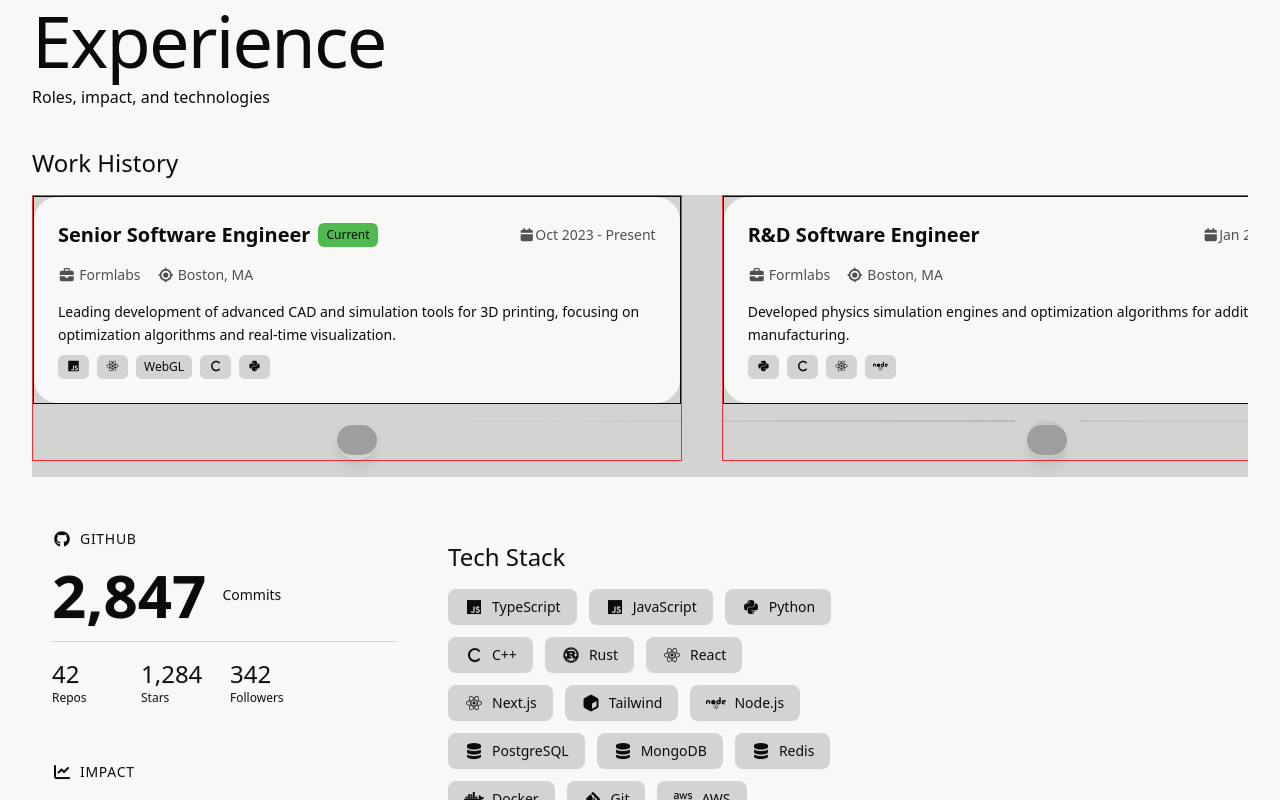
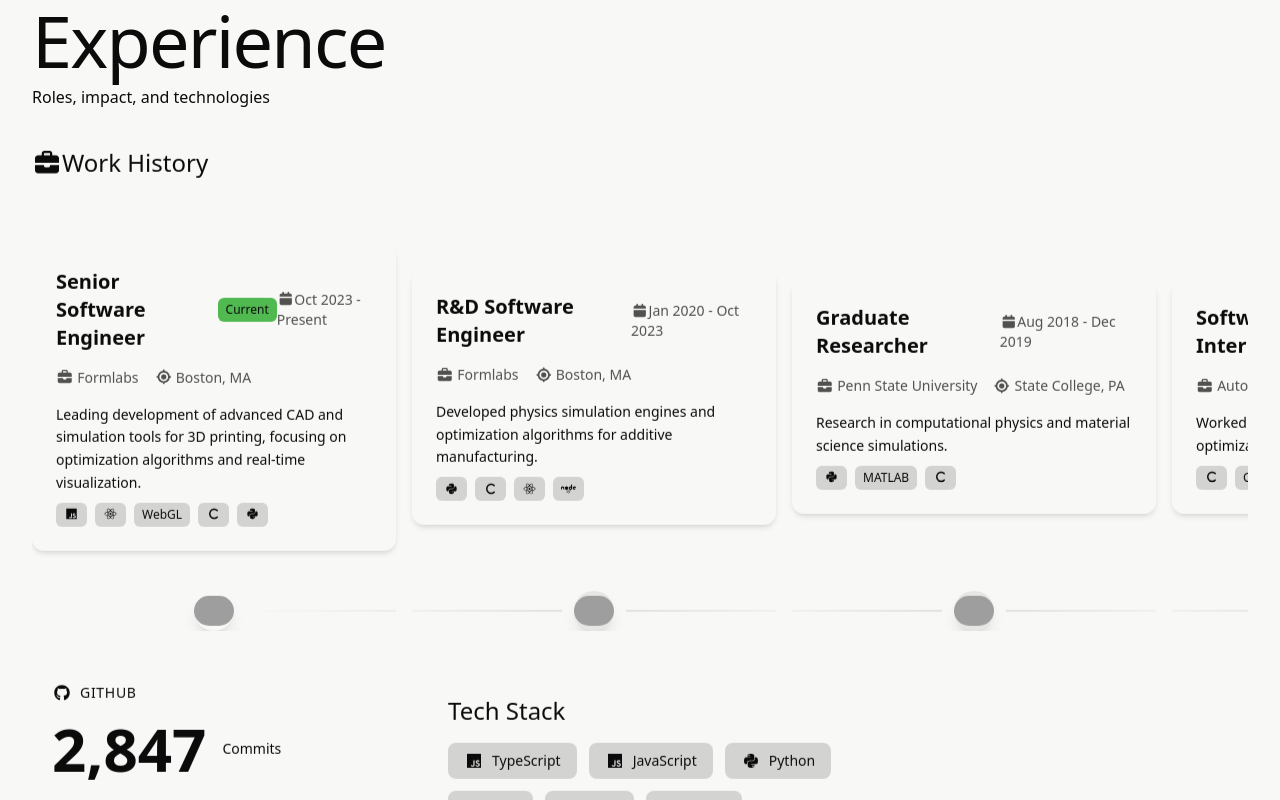
Before and after one commit to manoj-malviya-96/manoj-malviya-96, a Next.js app in the folder portfolio/: page / in a window 1280 px wide. Shown: the part 780-1580 px from the top of the page. Built offline with nearby package versions, Linux system fonts and the light colour scheme; grey boxes are pictures that could not be loaded.

Commit message:
adds parallax

```diff
--- a/portfolio/components/timeline.tsx
+++ b/portfolio/components/timeline.tsx
@@ -1,4 +1,6 @@
+"use client";
 import React, { memo, ReactNode } from "react";
+import useEmblaCarousel from "embla-carousel-react";
 import { cn } from "@/components/utils";
 
 interface TimelineProps<T> {
@@ -9,21 +11,27 @@
   className?: string;
 }
 
-function _Timeline<T>({
+function Timeline<T>({
   items,
   renderLogo,
   renderCard,
   isToday = () => false,
   className = "",
 }: TimelineProps<T>) {
+  const [emblaRef] = useEmblaCarousel({
+    axis: "x",
+    dragFree: true,
+    align: "start",
+    loop: false,
+    containScroll: "trimSnaps",
+  });
+
   return (
-    <div
-      className={cn(
-        "overflow-x-auto overflow-y-visible pb-4 scrollbar-thin scrollbar-thumb-muted scrollbar-track-transparent w-full bg-muted",
-        className,
-      )}
-    >
-      <div className="relative flex flex-row items-start justify-between gap-8 md:gap-10 min-w-max">
+    <div className={cn("relative w-full", className)}>
+      {/* Embla viewport */}
+      <div ref={emblaRef} className="overflow-hidden touch-pan-x">
+        {/* Embla container */}
+        <div className="flex -ml-4">
           {items.map((item, index) => {
             const isCurrent = isToday(item);
             const isFirst = index === 0;
@@ -32,25 +40,33 @@
             return (
               <div
                 key={index}
-              className="relative border-red-500 h-full border flex-1 flex flex-col justify-between gap-4"
+                className={cn(
+                  "pl-4 shrink-0",
+                  // Slide width
+                  "basis-[320px] sm:basis-[380px]",
+                )}
               >
-              {/* Timeline card - fixed height & centered vertically */}
-              <div className="w-fit flex items-stretch border justify-center flex-grow">
+                {/* Card area: fixed height, centered vertically */}
+                <div className="h-[300px] md:h-[340px] mb-6 flex items-center justify-center">
+                  <div className="w-full bg-background rounded-xl shadow-md hover:shadow-lg transition-shadow duration-300">
                     {renderCard(item)}
                   </div>
+                </div>
 
-              {/* Timeline connector row: centered logo with left/right lines */}
-              <div className="relative flex w-full mt-auto">
+                {/* Connector row: centered logo with left/right lines */}
+                <div className="relative flex items-center w-full">
                   {/* Left connecting line (hidden for first) */}
                   <div
                     className={cn(
                       "h-[2px] flex-1",
-                    "bg-gradient-to-l from-muted to-muted/50",
+                      isCurrent
+                        ? "bg-gradient-to-l from-accent/60 to-muted/30"
+                        : "bg-gradient-to-l from-muted/60 to-muted/20",
                       isFirst && "invisible",
                     )}
                   />
 
-                {/* Logo/dot centered */}
+                  {/* Center logo/dot */}
                   <div
                     className={cn(
                       "relative z-10 mx-3 icon-large hover:scale-110 rounded-full shadow-lg transition-transform duration-200",
@@ -80,8 +96,12 @@
           })}
         </div>
       </div>
+
+      {/* Right-edge gradient hint for overflow on small screens */}
+      <div className="pointer-events-none absolute right-0 top-0 bottom-0 w-12 bg-gradient-to-l from-background/80 to-transparent md:hidden" />
+    </div>
   );
 }
 
-_Timeline.displayName = "Timeline";
-export default memo(_Timeline) as typeof _Timeline;
+Timeline.displayName = "Timeline";
+export default memo(Timeline) as typeof Timeline;
--- a/portfolio/package.json
+++ b/portfolio/package.json
@@ -16,6 +16,8 @@
     "@fortawesome/react-fontawesome": "^3.1.0",
     "@radix-ui/react-dialog": "^1.1.15",
     "clsx": "^2.1.1",
+    "embla-carousel": "^8.6.0",
+    "embla-carousel-react": "^8.6.0",
     "next": "^16.0.3",
     "prettier": "^3.6.2",
     "react": "19.2.0",
--- a/portfolio/screens/highlights.tsx
+++ b/portfolio/screens/highlights.tsx
@@ -35,14 +35,14 @@
       {METRICS.map((m) => (
         <Card key={m.title} icon={m.icon} title={m.title}>
           {m.highlightStat && (
-            <div className="flex flex-row items-center gap-4 mb-4 border-b border-muted pb-4">
+            <div className="flex flex-row items-center gap-4 mb-4">
               <span className="text-6xl font-bold">
                 {m.highlightStat.value}
               </span>
               <span className="text-sm ">{m.highlightStat.label}</span>
             </div>
           )}
-          <div className="grid grid-cols-4 gap-3">
+          <div className="grid grid-cols-3 lg:grid-cols-4 gap-3">
             {m.stats.map((s) => (
               <Stat key={s.label} value={s.value} label={s.label} />
             ))}
@@ -165,16 +165,18 @@
   // const router = useRouter();
   return (
     <>
-      <h3 className="text-2xl py-4">Work History</h3>
-
-      <div className="grid lg:grid-cols-3 gap-8">
+      <div className="grid grid-cols-1 lg:grid-cols-3 gap-8">
+        <h3 className="text-2xl py-4">
+          <FontAwesomeIcon icon={faBriefcase} />
+          Work History
+        </h3>
         <Timeline
           items={WORK_EXPERIENCES}
           isToday={(exp) => exp.isCurrent}
           renderLogo={(exp) => (
             <CompanyLogo src={exp.logo} alt={exp.company} size={56} />
           )}
-          className="col-span-3"
+          className="lg:col-span-3"
           renderCard={(exp) => <WorkExperienceCard experience={exp} />}
         />
         <MetricsSection />
```
Also changed, not shown: 1 other file (tests, documents, lock files or other folders). Lines whose indentation alone changed are shown as unchanged.
